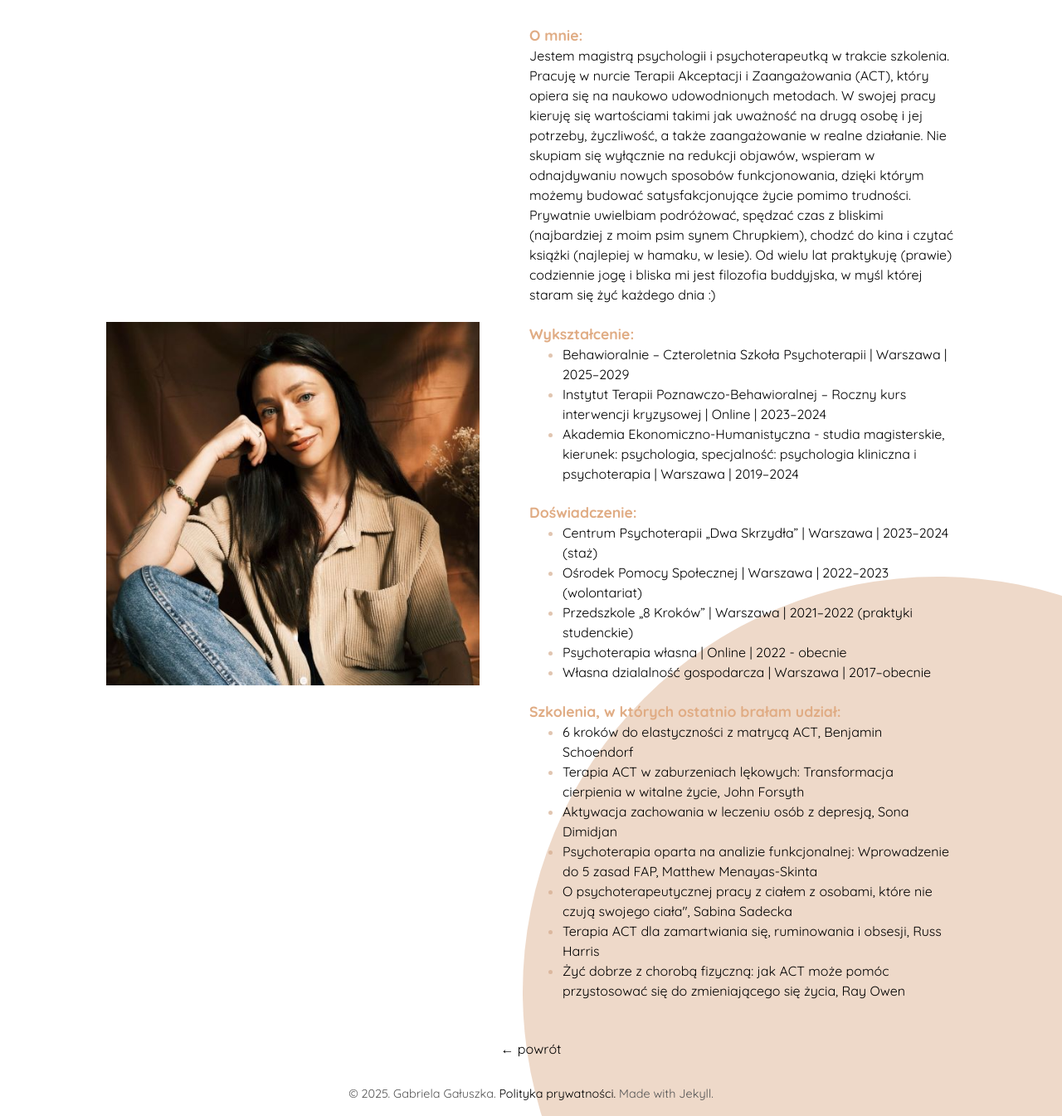
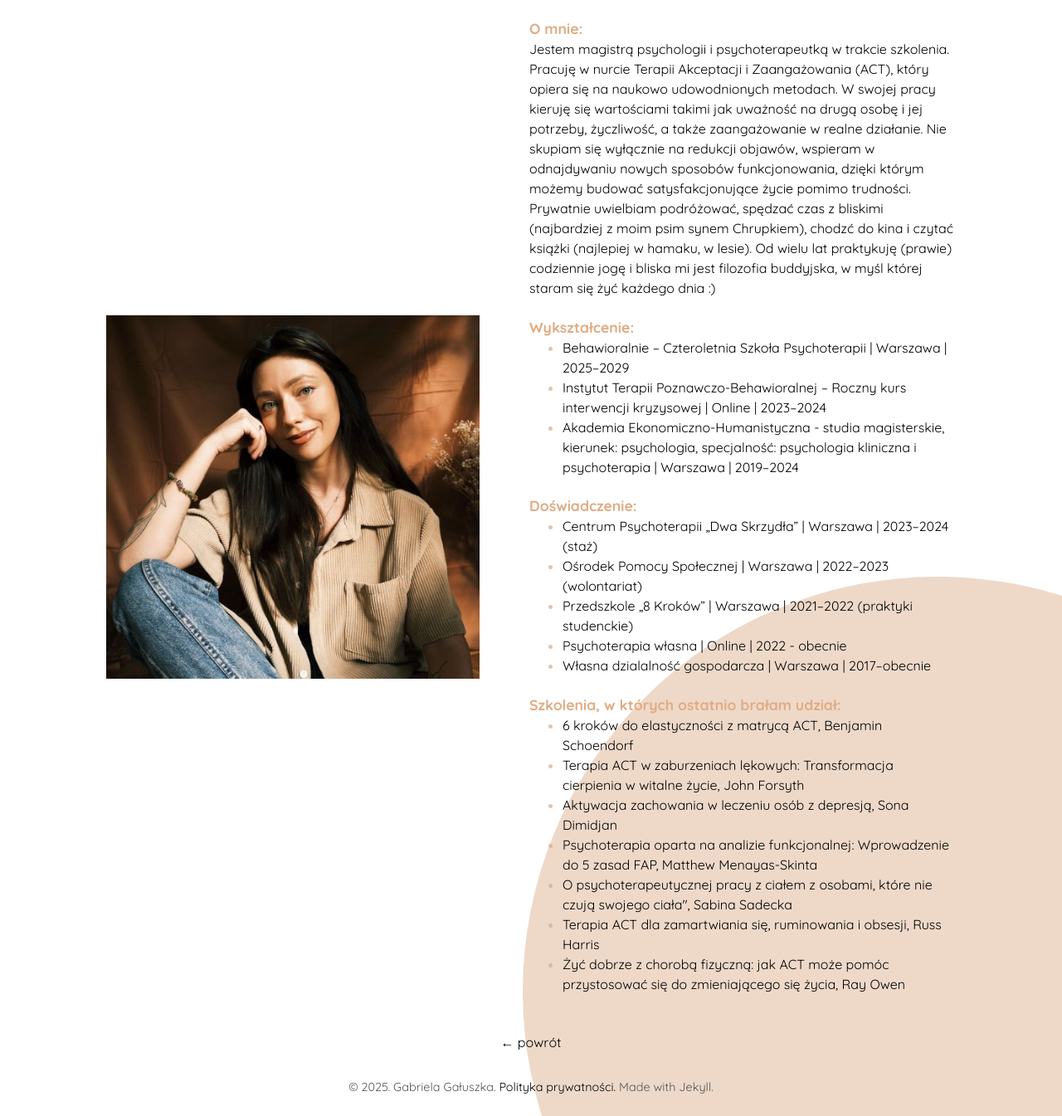
Before and after one commit to misievicz/kontekst, a Jekyll site: the page built from about.html, in a window 1280 px wide. Shown: the whole page at 83% size. Built offline with Jekyll 4.4.1, drawn with Linux system fonts in a browser that asks for light colours.

Commit message:
ver_1.0-emial

```diff
--- a/_sass/tale/_base.scss
+++ b/_sass/tale/_base.scss
@@ -171,7 +171,7 @@
 }
 
 .about-container-main {
-  margin-top: 8px;
+  margin-top: 0;
   margin-bottom: 30px;
   max-width: 1400px;
   display: flex;
```
